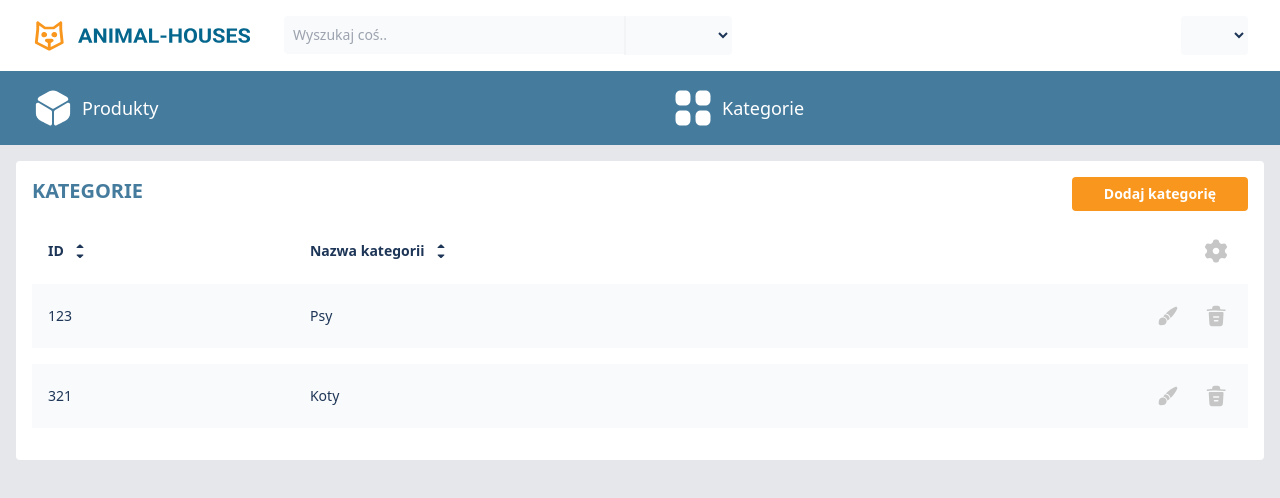
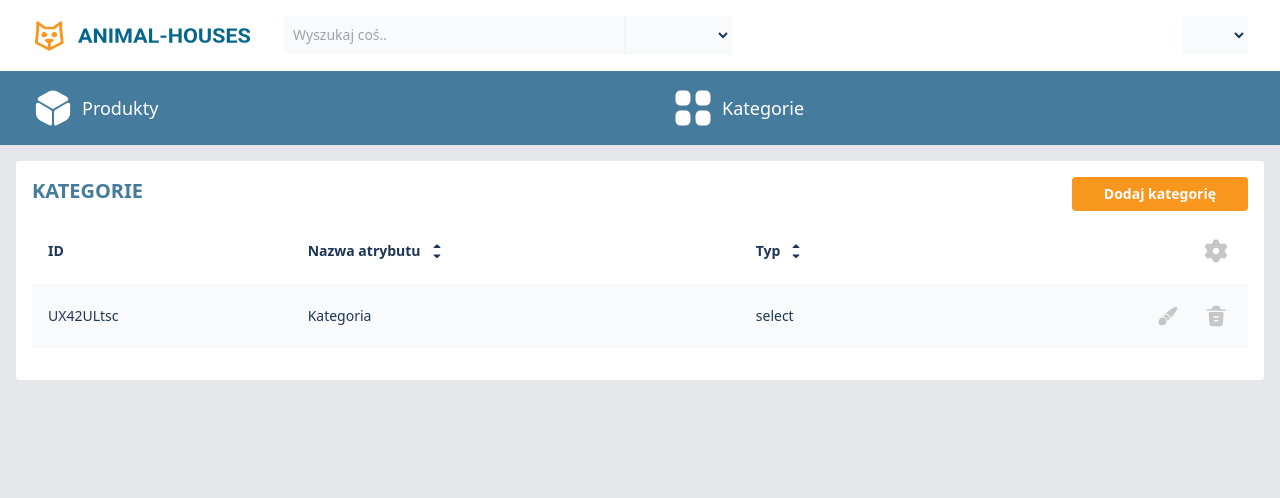
Before and after one commit to hadez0528/yidcation, a Nuxt app: page /categories in a window 1280 px wide. Shown: the top 498 px of the page. Built offline with nearby package versions, Linux system fonts and the light colour scheme.

Commit message:
feat: integrate category table components with storage

```diff
--- a/components/CategoryTable.vue
+++ b/components/CategoryTable.vue
@@ -4,25 +4,12 @@
             <CategoryTableHeaderRow />
         </template>
         <template v-slot:body>
-            <CategoryTableBodyRow v-for="category in categories" :key="category.id" :id="category.id" :name="category.name"
-                :productCount="category.productCount" :createdAt="category.createdAt" />
+            <CategoryTableBodyRow v-for="attribute in productAttributeStorage.entities.value" :key="attribute.id"
+                :id="attribute.id" :name="attribute.name" :type="attribute.type" :createdAt="attribute.createdAt" />
         </template>
     </Table>
 </template>
 
 <script setup lang="ts">
-const categories = ref([
-    {
-        id: 123,
-        name: 'Psy',
-        productCount: 16,
-        createdAt: '18.02.2024',
-    },
-    {
-        id: 321,
-        name: 'Koty',
-        productCount: 16,
-        createdAt: '18.02.2024',
-    },
-])
+const productAttributeStorage = useProductAttributeStorage()
 </script>
--- a/components/CategoryTableBodyRow.vue
+++ b/components/CategoryTableBodyRow.vue
@@ -2,7 +2,7 @@
     <TableBodyRow @edit="modal.show({ categoryId: id, initialValues })">
         <TableCell v-if="columnVisibility.isVisible('id')">{{ id }}</TableCell>
         <TableCell v-if="columnVisibility.isVisible('name')">{{ name }}</TableCell>
-        <TableCell v-if="columnVisibility.isVisible('productCount')">{{ productCount }}</TableCell>
+        <TableCell v-if="columnVisibility.isVisible('type')">{{ type }}</TableCell>
         <TableCell v-if="columnVisibility.isVisible('createdAt')">{{ createdAt }}</TableCell>
     </TableBodyRow>
 </template>
@@ -12,9 +12,9 @@ const columnVisibility = useCategoriesColumnVisibility()
 const modal = useEditCategoryModal()
 
 export interface Props {
-    id: number
+    id: string
     name: string
-    productCount: number
+    type: ProductAttributeType
     createdAt: string
 }
 
--- a/components/CategoryTableHeaderRow.vue
+++ b/components/CategoryTableHeaderRow.vue
@@ -1,11 +1,11 @@
 <template>
     <TableHeadRow @settings="modal.show()">
-        <TableHeadCell v-if="columnVisibility.isVisible('id')" @sort="sort.toggle('id')" class="!py-2">ID</TableHeadCell>
-        <TableHeadCell v-if="columnVisibility.isVisible('name')" @sort="sort.toggle('name')" class="!py-2">Nazwa kategorii
+        <TableHeadCell v-if="columnVisibility.isVisible('id')" @sort="sort.toggle('id')" class="!py-2"
+            :show-sort-button="false">ID</TableHeadCell>
+        <TableHeadCell v-if="columnVisibility.isVisible('name')" @sort="sort.toggle('name')" class="!py-2">Nazwa atrybutu
         </TableHeadCell>
-        <TableHeadCell v-if="columnVisibility.isVisible('productCount')" @sort="sort.toggle('productCount')" class=" !py-2">
-            Liczba
-            produktów
+        <TableHeadCell v-if="columnVisibility.isVisible('type')" @sort="sort.toggle('type')" class=" !py-2">
+            Typ
         </TableHeadCell>
         <TableHeadCell v-if="columnVisibility.isVisible('createdAt')" @sort="sort.toggle('createdAt')" class="!py-2">Data
             utworzenia
--- a/composables/useCategoriesColumnVisibility.ts
+++ b/composables/useCategoriesColumnVisibility.ts
@@ -1,6 +1,9 @@
-export const useCategoriesColumnVisibility = () =>
-  useColumnVisibility(
+import { useProductAttributeStorage } from "./useProductAttributeStorage";
+
+export const useCategoriesColumnVisibility = () => {
+  return useColumnVisibility(
     "categories",
-    ["id", "name", "productCount", "createdAt"],
-    ["id", "name"]
+    ["id", "name", "type", "createdAt"],
+    ["id", "name", "type"]
   );
+};
```
